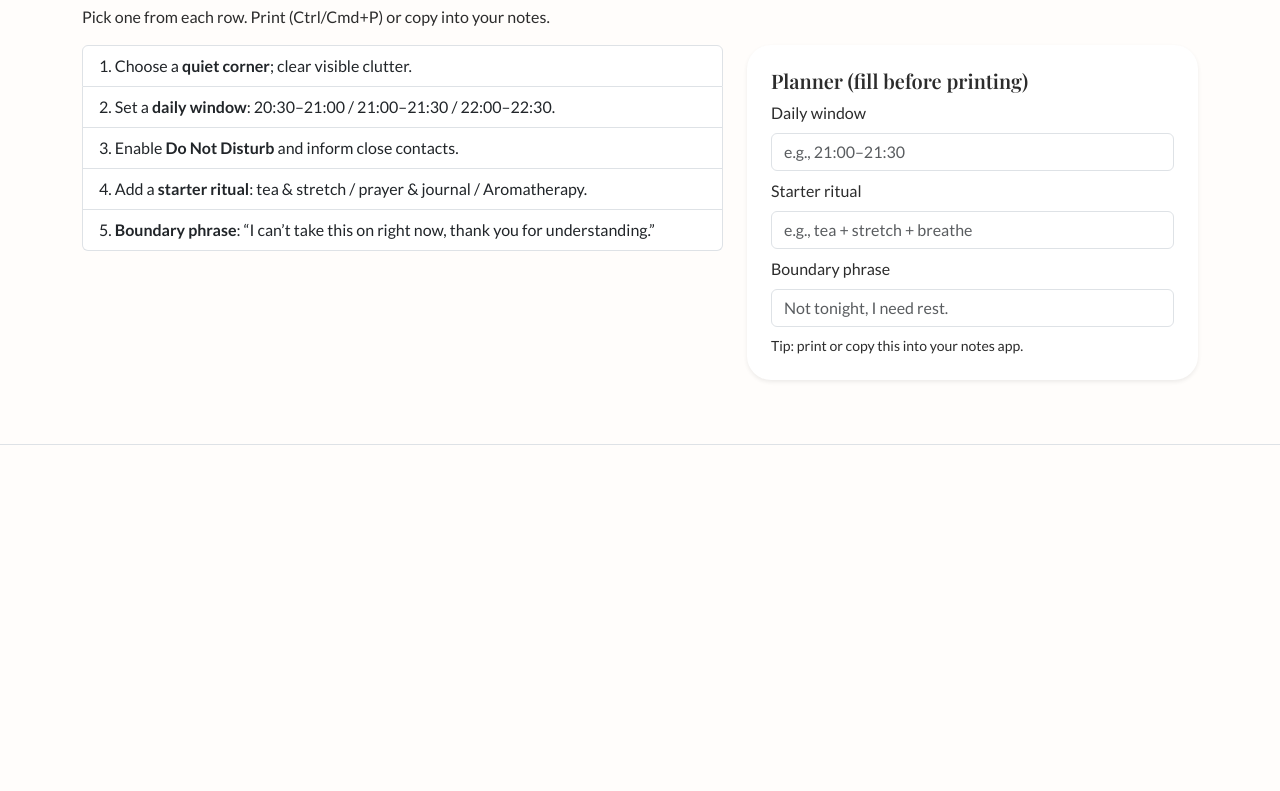
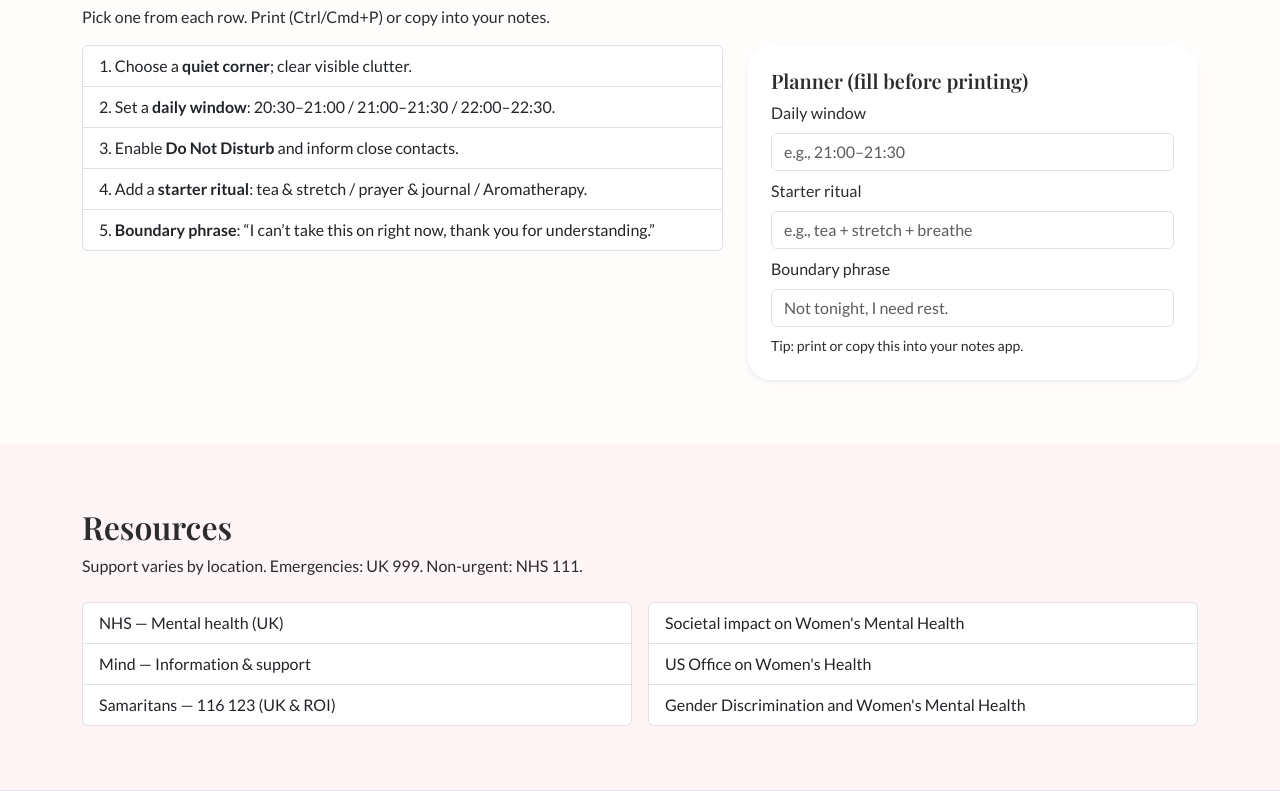
Before and after one commit to stacked-ai-dev/breathe-and-blossom, a plain HTML site: page index.html in a window 1280 px wide. Shown: the part 1262-2053 px from the top of the page. Before the commit the page ends 1707 px from the top, so only its background shows below. Drawn offline with nearby package versions, Linux system fonts and the light colour scheme.

Commit message:
Add resources feature: credible links grouped in two columns

```diff
--- a/index.html
+++ b/index.html
@@ -189,6 +189,31 @@
 </section>
 
     <!-- RESOURCES -->
+     <section id="resources" class="bg-blush section-pad">
+  <div class="container">
+    <header class="mb-4">
+      <h2 class="h2">Resources</h2>
+      <p class="mb-0">Support varies by location. Emergencies: UK 999. Non-urgent: NHS 111.</p>
+    </header>
+    <div class="row g-3">
+      <div class="col-md-6">
+        <div class="list-group">
+          <a class="list-group-item list-group-item-action" href="https://www.nhs.uk/mental-health/" target="_blank" rel="noopener">NHS — Mental health (UK)</a>
+          <a class="list-group-item list-group-item-action" href="https://www.mind.org.uk/information-support/" target="_blank" rel="noopener">Mind — Information & support</a>
+          <a class="list-group-item list-group-item-action" href="https://www.samaritans.org/how-we-can-help/contact-samaritan/" target="_blank" rel="noopener">Samaritans — 116 123 (UK & ROI)</a>
+        </div>
+      </div>
+      <div class="col-md-6">
+        <div class="list-group">
+          <a class="list-group-item list-group-item-action" href="https://nabhs.org/how-societal-standards-of-feminity-affect-womens-mental-health/" target="_blank" rel="noopener">Societal impact on Women's Mental Health</a>
+          <a class="list-group-item list-group-item-action" href="https://www.womenshealth.gov/mental-health" target="_blank" rel="noopener">US Office on Women's Health</a>
+          <a class="list-group-item list-group-item-action" href="https://www.thelancet.com/journals/eclinm/article/PIIS2589-5370(20)30055-9/fulltext" target="_blank" rel="noopener">Gender Discrimination and Women's Mental Health</a>
+        </div>
+      </div>
+    </div>
+  </div>
+</section>
+
     <!-- AFFIRMATIONS -->
   </main>
 
```
